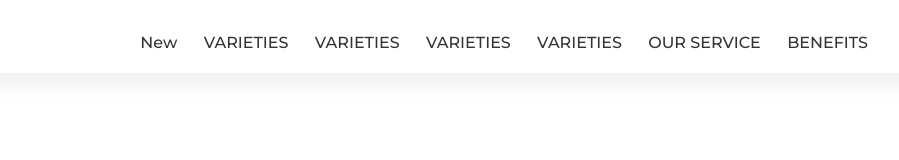
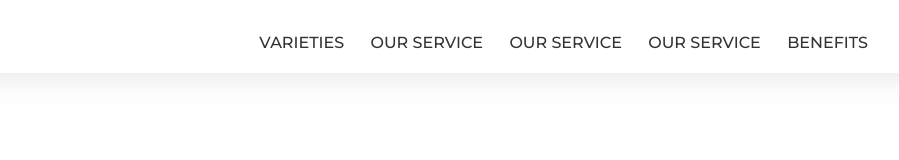
Before and after one commit to ahmedlaal/testing-CI-CD, a plain HTML site: page main/index.html in a window 1280 px wide. Shown: the top 160 px of the page, 236-1135 px from the left. Drawn offline with nearby package versions, Linux system fonts and the light colour scheme.

Commit message:
second test

```diff
--- a/main/index.html
+++ b/main/index.html
@@ -16,11 +16,10 @@
             id="header-img"
         /></a>
         <nav id="nav-bar">
-          <a href="#about" class="nav-link">New</a>
+
           <a href="#varieties" class="nav-link">VARIETIES</a>
-          <a href="#varieties" class="nav-link">VARIETIES</a>
-          <a href="#varieties" class="nav-link">VARIETIES</a>
-          <a href="#varieties" class="nav-link">VARIETIES</a>
+          <a href="#our-service" class="nav-link">OUR SERVICE</a>
+          <a href="#our-service" class="nav-link">OUR SERVICE</a>
           <a href="#our-service" class="nav-link">OUR SERVICE</a>
           <a href="#benefits" class="nav-link">BENEFITS</a>
         </nav>
```
